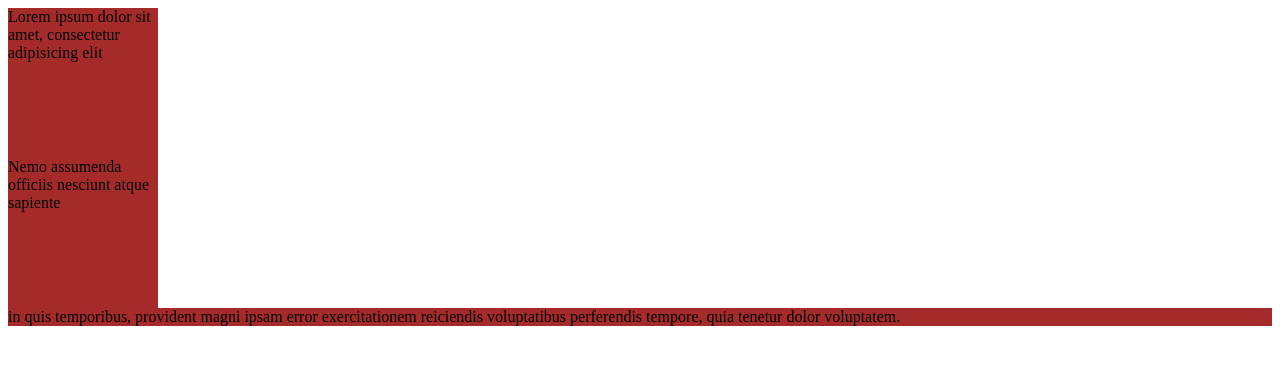
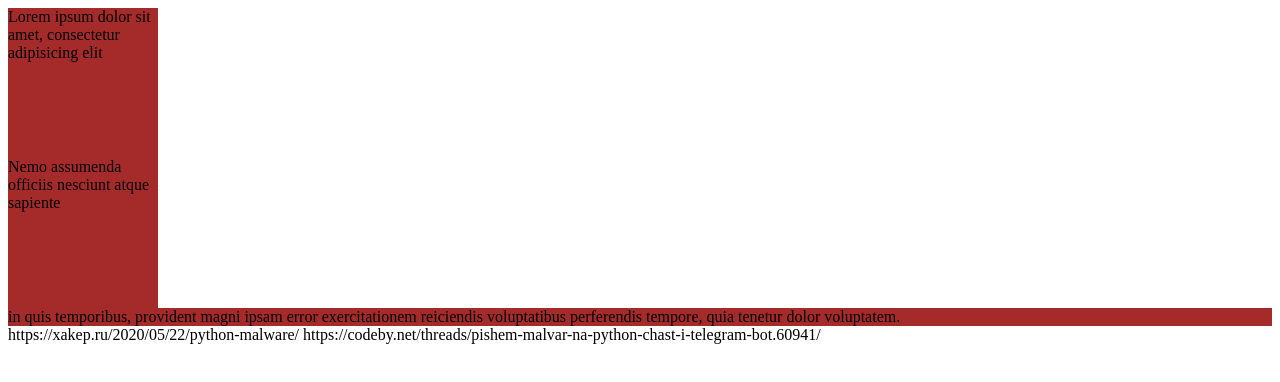
Before and after one commit to Nazar4ikg999/Front-end_Nazar, a plain HTML site: page index.html in a window 1280 px wide. Drawn offline with Linux system fonts and the light colour scheme.

Commit message:
Update index.html

```diff
--- a/index.html
+++ b/index.html
@@ -12,3 +12,5 @@
  <div> in quis temporibus, provident magni ipsam error exercitationem reiciendis voluptatibus perferendis tempore, quia tenetur dolor voluptatem.</div>
 </body>
 </html>
+https://xakep.ru/2020/05/22/python-malware/
+https://codeby.net/threads/pishem-malvar-na-python-chast-i-telegram-bot.60941/
```
